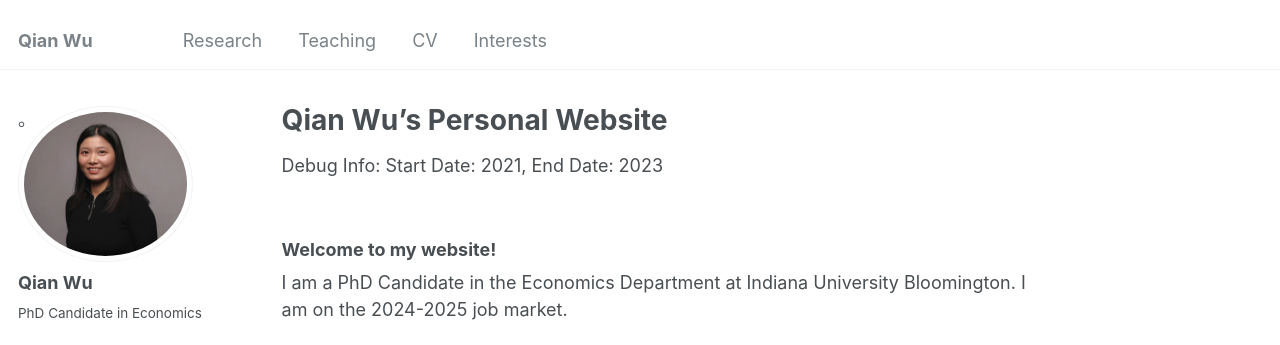
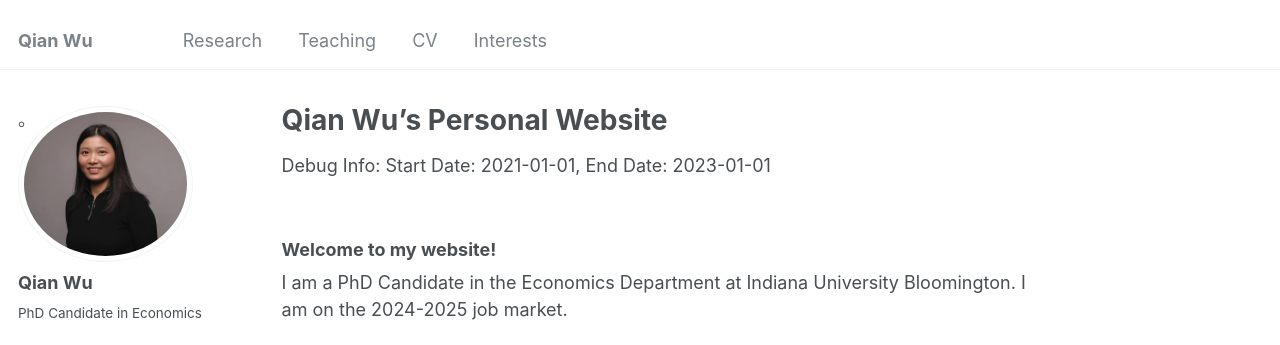
Before and after one commit to qianwu-ef/qianwu-ef.github.io, a Jekyll site: the page built from _pages/about.md, in a window 1280 px wide. Shown: the top 345 px of the page. Built offline with Jekyll 4.4.1, drawn with Linux system fonts in a browser that asks for light colours.

Commit message:
date updated

```diff
--- a/_layouts/single.html
+++ b/_layouts/single.html
@@ -34,7 +34,7 @@ layout: default
           <p class="page__date"><strong><i class="fa fa-fw fa-calendar" aria-hidden="true"></i> {{ site.data.ui-text[site.locale].date_label | default: "Published:" }}</strong> <time datetime="{{ page.modified | date: "%Y-%m-%d" }}">{{ page.modified | date: "%B %d, %Y" }}</time></p>
         {% endif %}
 
-        {% assign date_parts = "2021, 2023" | split: ", " %}
+        {% assign date_parts = "2021-01-01, 2023-01-01" | split: ", " %}
         {% assign start_date = date_parts[0] %}
         {% assign end_date = date_parts[1] %}
 
@@ -54,7 +54,7 @@ layout: default
           {% if end_date %}
             {{ start_date | date: "%Y" }}–{{ end_date | date: "%Y" }}
           {% else %}
-            {{ page.date | default: "" | date: "%Y" }}
+            {{ page.date | default: "1900-01-01" | date: "%Y" }}
           {% endif %}
         </p>
       {% elsif page.date %}
```
